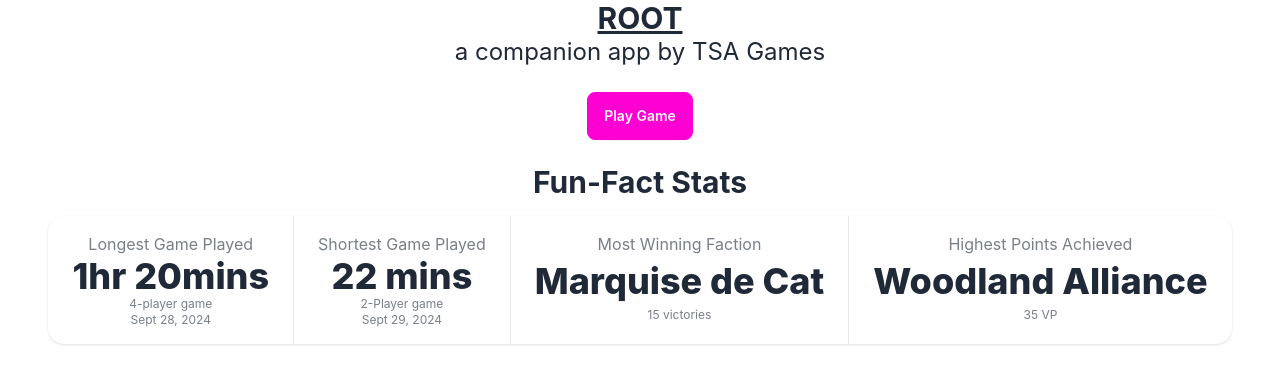
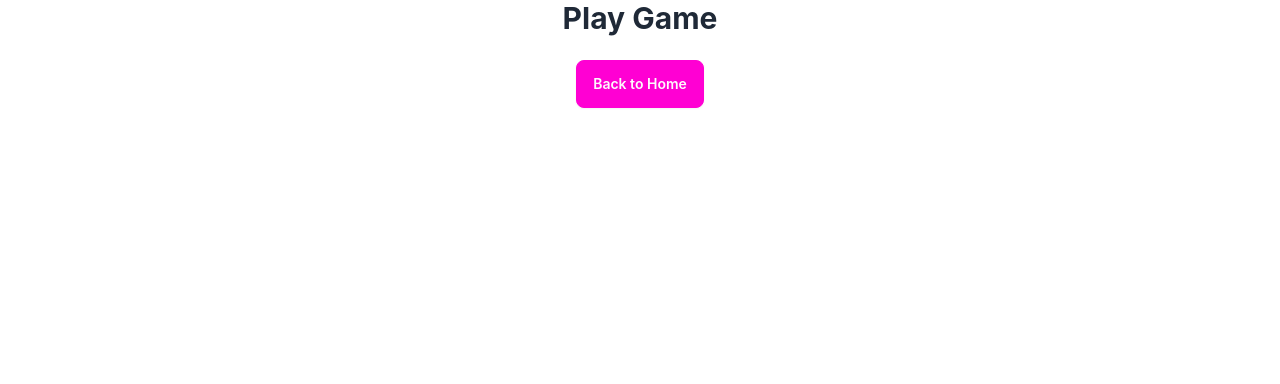
Before and after one commit to 2024-fall-afe-mowe/tca-root, a React (Create React App) app: page /play in a window 1280 px wide. Shown: the top 384 px of the page. Built offline with nearby package versions, Linux system fonts and the light colour scheme.

Commit message:
Created 2nd page / component for Play Game

```diff
--- a/src/App.tsx
+++ b/src/App.tsx
@@ -1,54 +1,57 @@
 import React from 'react';
-import logo from './logo.svg';
+import { BrowserRouter as Router, Route, Routes, Link } from 'react-router-dom';
+import PlayGame from './PlayGame'; // Make sure the path is correct
 import './App.css';
 
 function App() {
   return (
+    <Router>
+      <Routes>
+        {/* Home route */}
+        <Route
+          path="/"
+          element={
             <div className="App">
               <h1 className="text-3xl font-bold underline">ROOT</h1>
               <h2 className="text-2xl">a companion app by TSA Games</h2>
-      <br/>
-      <button className="btn btn-secondary">Play Game</button>
-      <br/>
-      <br/>
-
-
-      <h1 className="text-3xl font-bold mb-4">Fun-Fact Stats</h1>
+              <br />
+              <Link to="/play" className="btn btn-secondary">
+                Play Game
+              </Link>
+              <br />
+              <br />
               <div className="stats stats-vertical lg:stats-horizontal shadow">
-
                 <div className="stat">
                   <div className="stat-title">Longest Game Played</div>
                   <div className="stat-value">1hr 20mins</div>
                   <div className="stat-desc">4-player game</div>
                   <div className="stat-desc">Sept 28, 2024</div>
                 </div>
-
                 <div className="stat">
                   <div className="stat-title">Shortest Game Played</div>
                   <div className="stat-value">22 mins</div>
                   <div className="stat-desc">2-Player game</div>
                   <div className="stat-desc">Sept 29, 2024</div>
                 </div>
-
                 <div className="stat">
                   <div className="stat-title">Most Winning Faction</div>
                   <div className="stat-value">Marquise de Cat</div>
                   <div className="stat-desc">15 victories</div>
                 </div>
-
                 <div className="stat">
                   <div className="stat-title">Highest Points Achieved</div>
                   <div className="stat-value">Woodland Alliance</div>
-        <div className="stat-desc">35 VP</div>
-      </div>
-
+                  <div className="stat-desc">34</div>
                 </div>
               </div>
-
+            </div>
+          }
+        />
+        {/* Play Game route */}
+        <Route path="/play" element={<PlayGame />} />
+      </Routes>
+    </Router>
   );
-
-
 }
 
-
 export default App;
--- /dev/null
+++ b/src/PlayGame.tsx
@@ -0,0 +1,17 @@
+import React from 'react';
+import { Link } from 'react-router-dom';
+
+const PlayGame: React.FC = () => {
+  return (
+    <div className="App">
+      <h1 className="text-3xl font-bold">Play Game</h1>
+      <br />
+      <Link to="/" className="btn btn-secondary">
+        Back to Home
+      </Link>
+      {/* Add more content here */}
+    </div>
+  );
+};
+
+export default PlayGame;
```
Lines whose indentation alone changed are shown as unchanged.
